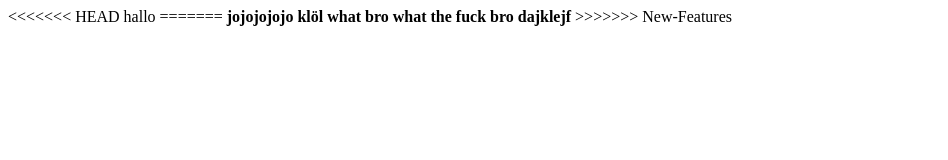
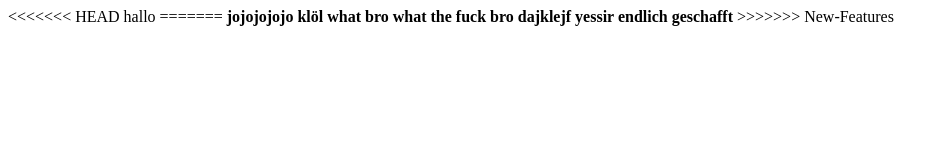
Before and after one commit to Lime9/2022.01.04_Coursera-JS-01, a plain HTML site: page index.html in a window 1280 px wide. Shown: the whole page, without its empty margins (0-948 px from the left). Drawn offline with Linux system fonts and the light colour scheme.

Commit message:
version1.0

```diff
--- a/index.html
+++ b/index.html
@@ -12,6 +12,7 @@ hallo
     <strong>jojojojojo klöl</strong>
     <strong> what bro</strong>
     <strong> what the fuck bro dajklejf</strong>
+    <strong>yessir endlich geschafft</strong>
 </body>
 </html>
 >>>>>>> New-Features
```
